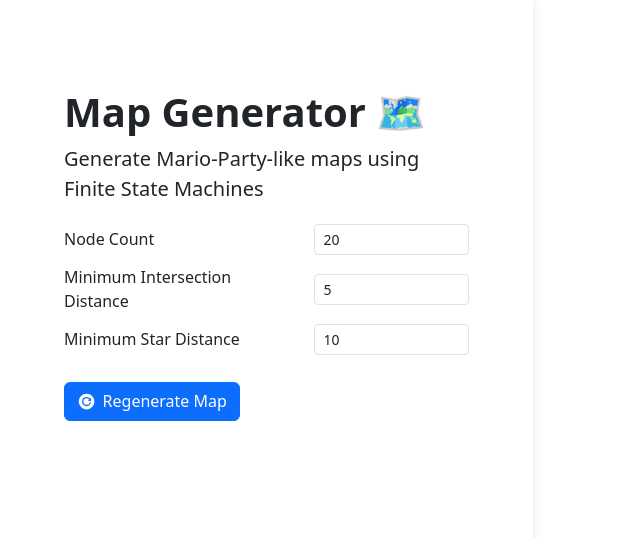
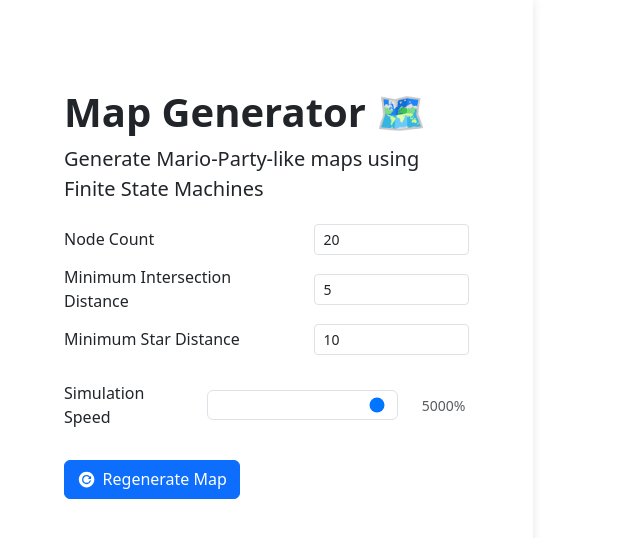
Before and after one commit to EliCurl/CS271Project, a React (Vite) app: page / in a window 1280 px wide. Shown: the top 538 px of the page, without its empty margins (0-640 px from the left). Built offline with nearby package versions, Linux system fonts and the light colour scheme.

Commit message:
Implemented a 'Simulation Speed' dial to control how fast the nodes seperate. The scalling is a little off yet.

```diff
--- a/src/components/MapRenderer.tsx
+++ b/src/components/MapRenderer.tsx
@@ -2,7 +2,10 @@
 import ForceGraph2D from 'react-force-graph-2d';
 import TileType from '../types/TileType';
 import useWindowSize from "../hooks/useWindowSize.ts";
+import useGameSettings from "../hooks/useGameSettings.ts";
 import useCurrentMap from "../hooks/useCurrentMap.ts";
+
+
 
 const TileTypeColors: Record<TileType, string> = {
     [TileType.Unknown]: 'gray',
@@ -27,6 +30,13 @@
 export default function MapRenderer() {
     const currentMap = useCurrentMap();
     const [width, height] = useWindowSize();
+    const DEFAULT_ALPHA_DECAY = 0.00228;
+    const DEFAULT_VELOCITY_DECAY = 0.1;
+
+    const speed = Math.max(0.1, Math.min(8, useGameSettings()[0].simulationSpeed));
+
+    const d3AlphaDecay = DEFAULT_ALPHA_DECAY / speed;
+    const d3VelocityDecay = DEFAULT_VELOCITY_DECAY / speed;
 
     const nodeList = React.useMemo(() => {
         return currentMap.tileList.map((tile) => ({
@@ -64,9 +74,11 @@
                 linkDirectionalParticleWidth={4}
                 linkCurvature={0}
 
-                d3VelocityDecay={0.1}
-                d3AlphaDecay={0.00001}
-                warmupTicks={Math.min(4 * nodeList.length, 500)}
+
+
+                d3VelocityDecay={d3VelocityDecay}
+                d3AlphaDecay={d3AlphaDecay}
+                warmupTicks={Math.min(4 * nodeList.length / speed, 500)}
 
                 width={width}
                 height={height}
--- a/src/components/settings/GameSettingsMenu.tsx
+++ b/src/components/settings/GameSettingsMenu.tsx
@@ -1,9 +1,20 @@
 import useGameSettings from "../../hooks/useGameSettings.ts";
-import {Form} from "react-bootstrap";
+import {Form, Row, Col} from "react-bootstrap";
 import GameSettingsInput from "./GameSettingsInput.tsx";
 
 export default function GameSettingsMenu() {
     const [gameSettings, setGameSettings] = useGameSettings();
+
+
+    const sliderValue = Math.round(gameSettings.simulationSpeed * 100);
+
+  const onSliderChange = (e: React.ChangeEvent<HTMLInputElement>) => {
+    const pct = e.target.valueAsNumber;
+    setGameSettings({
+      ...gameSettings,
+      simulationSpeed: pct / 100,
+    });
+  };
 
     return (
         <Form className={""}>
@@ -31,6 +42,24 @@
                     minStarDistance: value
                 })}
             />
+            <Form.Group as={Row} className="align-items-center mt-3">
+        <Form.Label column xs={4}>
+          Simulation Speed
+        </Form.Label>
+        <Col xs={6}>
+          <Form.Control
+            type="range"
+            min={10}
+            max={800}
+            step={1}
+            value={sliderValue}
+            onChange={onSliderChange}
+          />
+        </Col>
+        <Col xs={2}>
+          <Form.Text>{sliderValue}%</Form.Text>
+        </Col>
+      </Form.Group>
         </Form>
     )
 }
--- a/src/types/GameSettings.ts
+++ b/src/types/GameSettings.ts
@@ -2,10 +2,12 @@
     minIntersectionDistance: number;
     nodeCount: number;
     minStarDistance: number;
+    simulationSpeed: number;
 }
 
 export const DEFAULT_GAME_SETTINGS: GameSettings = {
     minIntersectionDistance: 5,
     nodeCount: 20,
-    minStarDistance: 10
+    minStarDistance: 10,
+    simulationSpeed: 50
 };
```
